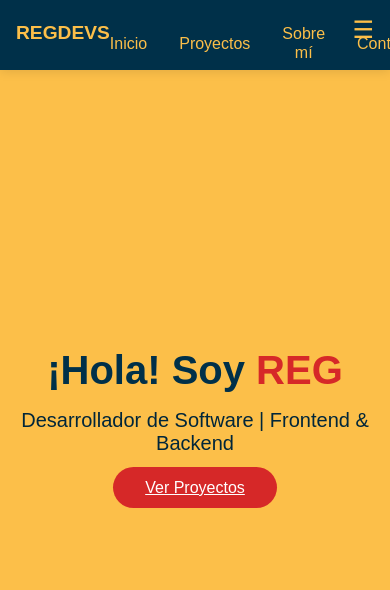
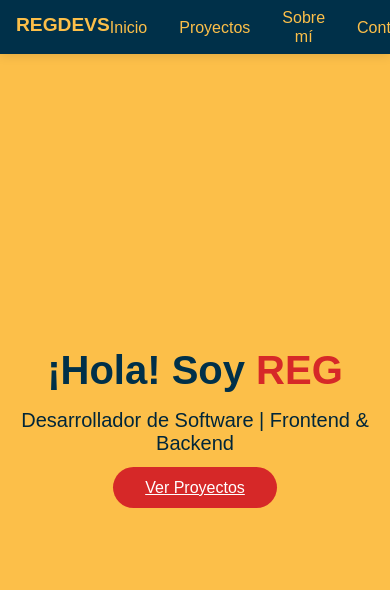
Before and after one commit to REGGDIS/portfolio, a website: page index.html in a window 390 px wide. Shown: the top 590 px of the page. Drawn offline with nearby package versions, Linux system fonts and the light colour scheme.

Commit message:
Elimino menú hamburguesa para rehacer implementación

```diff
--- a/index.html
+++ b/index.html
@@ -13,11 +13,6 @@
     <header class="navbar">
         <div class="container">
             <a href="#hero" class="logo">REGDEVS</a>
-
-            <!-- Botón hamburguesa -->
-            <button class="hamburger" aria-label="Abrir menú">
-                ☰
-            </button>
 
             <nav>
                 <ul class="nav-links">
--- a/scripts/main.js
+++ b/scripts/main.js
@@ -1,8 +1,6 @@
 const contactForm = document.querySelector(".contact-form");
 const successMessage = document.querySelector(".form-success");
 const formNote = document.querySelector(".form-note");
-const hamburger = document.querySelector(".hamburger");
-const navLinks = document.querySelector(".nav-links");
 
 // ✅ Registrar ScrollTrigger si está disponible
 if (typeof ScrollTrigger !== 'undefined') {
@@ -209,11 +207,3 @@ if (contactForm) {
         });
     });
 }
-
-// ✅ Lógica del menú hamburguesa
-if (hamburger && navLinks) {
-    hamburger.addEventListener("click", () => {
-        navLinks.classList.toggle("active");
-        hamburger.classList.toggle("open");
-    });
-}
--- a/styles/main.scss
+++ b/styles/main.scss
@@ -380,39 +380,8 @@ body {
   }
 }
 
-// ✅ Menú hamburguesa
-.hamburger {
-  display: none;
-  font-size: 1.5rem;
-  background: none;
-  border: none;
-  color: $highlight-color;
-  cursor: pointer;
-  transition: transform 0.3s ease;
-  z-index: 1001;
-}
-
 // ✅ Responsive Design
 @media (max-width: 768px) {
-  .hamburger {
-    display: block;
-    position: absolute;
-    top: 1rem;
-    right: 1rem;
-  }
-
-  .nav-links {
-    display: none;
-    flex-direction: column;
-    gap: 1rem;
-    align-items: center;
-    margin-top: 1rem;
-  }
-
-  .nav-links.active {
-    display: flex;
-  }
-
   nav ul {
     flex-direction: column;
     gap: 0.5rem;
```
Also changed, not shown: styles/main.css, 1 other file.
